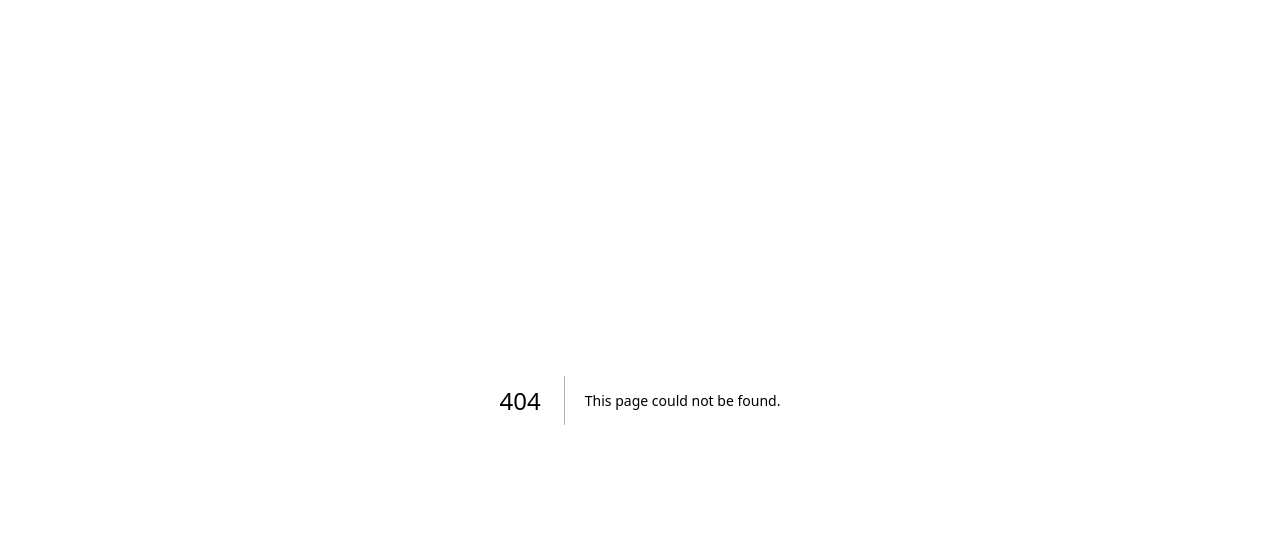
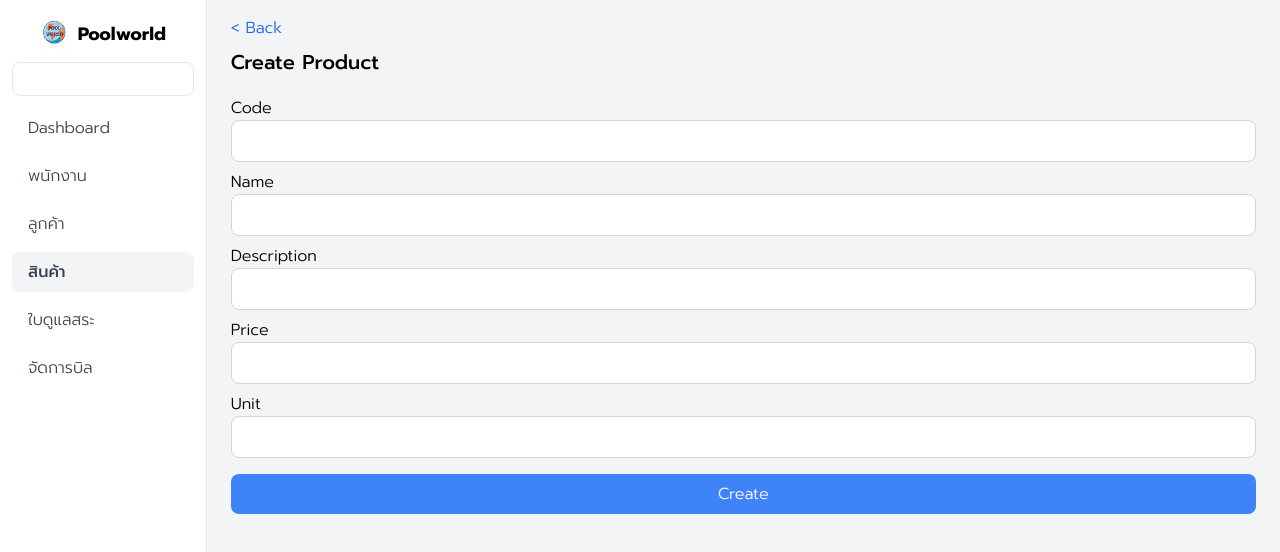
Before and after one commit to GraphZC/pw-doc-management-frontend, a Next.js app: page /product/create in a window 1280 px wide. Before the commit this address had no page. Shown: the top 552 px of the page. Built offline with nearby package versions, Linux system fonts and the light colour scheme; no server answers.

Commit message:
add product page createpage editpage, finish product

```diff
--- a/api/product/useOneProduction.ts
+++ b/api/product/useOneProduct.ts
@@ -16,11 +16,11 @@ const getOneProduct = async (id: string) => {
     return data;
 };
 
-const useProduct = (id: string) => {
+const useOneProduct = (id: string) => {
     return useQuery({
         queryKey: productQueryKeys.detail(id),
         queryFn: () => getOneProduct(id),
     })
 };
 
-export default useProduct;
+export default useOneProduct;
--- /dev/null
+++ b/app/(main)/product/[id]/page.tsx
@@ -0,0 +1,31 @@
+'use client'
+
+import useOneProduct from "@/api/product/useOneProduct";
+import useEditProduct from "@/api/product/useEditProduct";
+import BackButton from "@/components/BackButton";
+import PageHeader from "@/components/PageHeader";
+import EditProductForm from "@/components/product/EditProductForm";
+import { Product } from "@/interface/product";
+
+export default function ViewProductPage({params} : {params: {id: string}}) {
+    const {isPending, error, data} = useOneProduct(params.id);
+    const editProduct = useEditProduct();
+
+    if(isPending) return <div>Loading...</div>;
+
+    if(error) return <div>{error.message}</div>;
+    const handleUpdate = (data: Product) => {
+        editProduct.mutate(data);
+    }
+
+    return (
+        <div>
+            <BackButton url="/product" />
+            <PageHeader title="Edit Product" />
+            <EditProductForm
+            handleUpdate={handleUpdate}
+            data={data}
+            />
+        </div>
+    );
+}
--- /dev/null
+++ b/app/(main)/product/create/page.tsx
@@ -0,0 +1,23 @@
+'use client'
+
+import useCreateProduct from "@/api/product/useCreateProduct"
+import BackButton from "@/components/BackButton";
+import PageHeader from "@/components/PageHeader";
+import CreateProductForm from "@/components/product/CreateProductForm";
+import { Product } from "@/interface/product";
+import { toast } from "react-toastify";
+
+export default function CreateProductPage() {
+    const createMutation = useCreateProduct();
+    const handleCreate = (data: Product) => {
+        createMutation.mutate(data);
+        toast.success("Create product successfully");
+    }
+    return (
+        <div>
+            <BackButton url="/product" />
+            <PageHeader title="Create Product" />
+            <CreateProductForm handleCreate={handleCreate} />
+        </div>
+    );
+}
--- a/app/(main)/product/page.tsx
+++ b/app/(main)/product/page.tsx
@@ -2,6 +2,8 @@
 
 import useProduct from "@/api/product/useAllProducts";
 import PageHeader from "@/components/PageHeader";
+import ProductDataTable from "@/components/product/ProductDataTable";
+import Link from "next/link";
 
 export default function ProductPage(){
     const {isPending, error, data} = useProduct();
@@ -14,7 +16,9 @@ export default function ProductPage(){
         <>
             <PageHeader title= "Product" />
             <div className="mb-5 flex w-full justify-end">
+                <Link href="/product/create" className ="bg-blue-500 text-white px-4 py-2 rounded-lg inline-block" >+Create</Link>
             </div>
+            <ProductDataTable data={data} />
         </>
 
     )
--- /dev/null
+++ b/components/product/CreateProductForm.tsx
@@ -0,0 +1,78 @@
+'use client'
+
+import { Product } from "@/interface/product";
+import { useEffect } from "react";
+import { useForm } from "react-hook-form";
+
+interface CreateProductFormProps {
+    handleCreate: (data: Product) => void;
+}
+
+export default function CreateProductForm({ handleCreate }: CreateProductFormProps) {
+    const {register, handleSubmit, reset, formState} = useForm<Product>();
+    useEffect(() => {
+        if(formState.isSubmitSuccessful){
+            reset();
+        }
+    },[formState, reset])
+    return (
+        <div>
+            <form onSubmit={handleSubmit(handleCreate)}>
+                <div className="mb-2">
+                    <label htmlFor="code">Code</label>
+                    <input
+                    type="text"
+                    id="code"
+                    className="input-primary"
+                    required={true}
+                    {...register('code')}
+                    />
+                </div>
+                <div className="mb-2">
+                    <label htmlFor="name">Name</label>
+                    <input
+                    type="text"
+                    id="name"
+                    className="input-primary"
+                    required={true}
+                    {...register('name')}
+                    />
+                </div>
+                <div className="mb-2">
+                    <label htmlFor="description">Description</label>
+                    <input
+                    type="text"
+                    id="description"
+                    className="input-primary"
+                    required={true}
+                    {...register('description')}
+                    />
+                </div>
+                <div className="mb-2">
+                    <label htmlFor="price">Price</label>
+                    <input
+                    type="number"
+                    min={0}
+                    id="price"
+                    className="input-primary"
+                    required={true}
+                    {...register('price')}
+                    />
+                </div>
+                <div className="mb-2">
+                    <label htmlFor="unit">Unit</label>
+                    <input
+                    type="text"
+                    id="unit"
+                    className="input-primary"
+                    required={true}
+                    {...register('unit')}
+                    />
+                </div>
+                <div className="mt-4">
+                    <button className="submit-button">Create</button>
+                </div>
+            </form>
+        </div>
+    )
+}
--- /dev/null
+++ b/components/product/EditProductForm.tsx
@@ -0,0 +1,83 @@
+'use client'
+
+import { Product } from "@/interface/product"
+import { useForm } from "react-hook-form";
+
+interface EditProductFormProps {
+    data: Product;
+    handleUpdate: (data: Product) => void;
+}
+
+export default function EditProductForm({ data, handleUpdate }: EditProductFormProps) {
+    const {register, handleSubmit } = useForm<Product>({defaultValues: data});
+    return (
+        <div>
+            <form onSubmit={handleSubmit(handleUpdate)}>
+                <div className="mb-2">
+                    <label htmlFor="id">ID</label>
+                    <input
+                    type="text"
+                    id="id"
+                    className="input-primary"
+                    required={true}
+                    {...register('id')}
+                    readOnly
+                    />
+                </div>
+                <div className="mb-2">
+                    <label htmlFor="code">Code</label>
+                    <input
+                    type="text"
+                    id="code"
+                    className="input-primary"
+                    required={true}
+                    {...register('code')}
+                    />
+                </div><div className="mb-2">
+                    <label htmlFor="name">Name</label>
+                    <input
+                    type="text"
+                    id="name"
+                    className="input-primary"
+                    required={true}
+                    {...register('name')}
+                    />
+                </div>
+                <div className="mb-2">
+                    <label htmlFor="description">Description</label>
+                    <input
+                    type="text"
+                    id="description"
+                    className="input-primary"
+                    required={true}
+                    {...register('description')}
+                    />
+                </div>
+                <div className="mb-2">
+                    <label htmlFor="price">Price</label>
+                    <input
+                    type="number"
+                    min={0}
+                    id="price"
+                    className="input-primary"
+                    required={true}
+                    {...register('price')}
+                    />
+                </div>
+                <div className="mb-2">
+                    <label htmlFor="unit">Unit</label>
+                    <input
+                    type="text"
+                    id="unit"
+                    className="input-primary"
+                    required={true}
+                    {...register('unit')}
+                    />
+                </div>
+                <div className="mt-4">
+                    <button className="submit-button">Edit</button>
+                </div>
+            </form>
+        </div>
+    )
+}
--- /dev/null
+++ b/components/product/ProductDataTable.tsx
@@ -0,0 +1,55 @@
+import useDeleteProduct from "@/api/product/useDeleteProduct";
+import { Product } from "@/interface/product";
+import { useRouter } from "next/navigation";
+import { TableColumn } from "react-data-table-component";
+import DataTable from "../DataTable";
+import ActionButton from "../ActionButton";
+
+export default function ProductDataTable({data} : {data: Product[]}){
+    const deleteMutation = useDeleteProduct();
+    const router = useRouter();
+
+    const handleDelete = (id: string) => {
+        deleteMutation.mutateAsync(id);
+    }
+    const handleEdit = (id: string) => {
+        router.push(`/product/${id}`)
+    }
+    const columns: TableColumn<Product>[] = [
+        {
+            name: 'Code',
+            selector: (row: Product) => row.code!,
+            sortable: true,
+        },
+        {
+            name: 'Name',
+            selector: (row: Product) => row.name!,
+            sortable: true,
+        },
+        {
+            name: 'Description',
+            selector: (row: Product) => row.description!,
+            sortable: true,
+        },
+        {
+            name: 'Price',
+            selector: (row: Product) => row.price!,
+            sortable: true,
+        },
+        {
+            name: 'Unit',
+            selector: (row: Product) => row.unit!,
+            sortable: true,
+        },
+        {
+            name: 'Action',
+            cell: (row: Product) => <ActionButton id={row.id!} handleDelete={handleDelete} handleEdit={handleEdit}/>
+        },
+    ];
+    return(
+        <DataTable
+            columns = {columns}
+            data = {data}
+        />
+    )
+}
```
Also changed, not shown: api/product/useCreateProduct.ts (renamed from api/product/useCreateProduction.ts).
